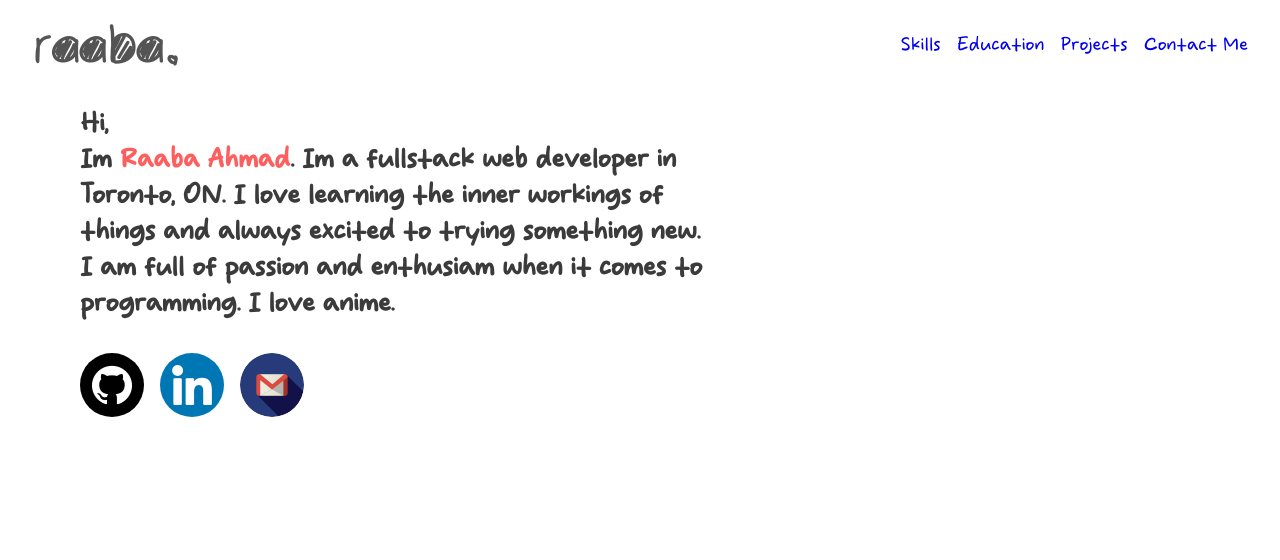
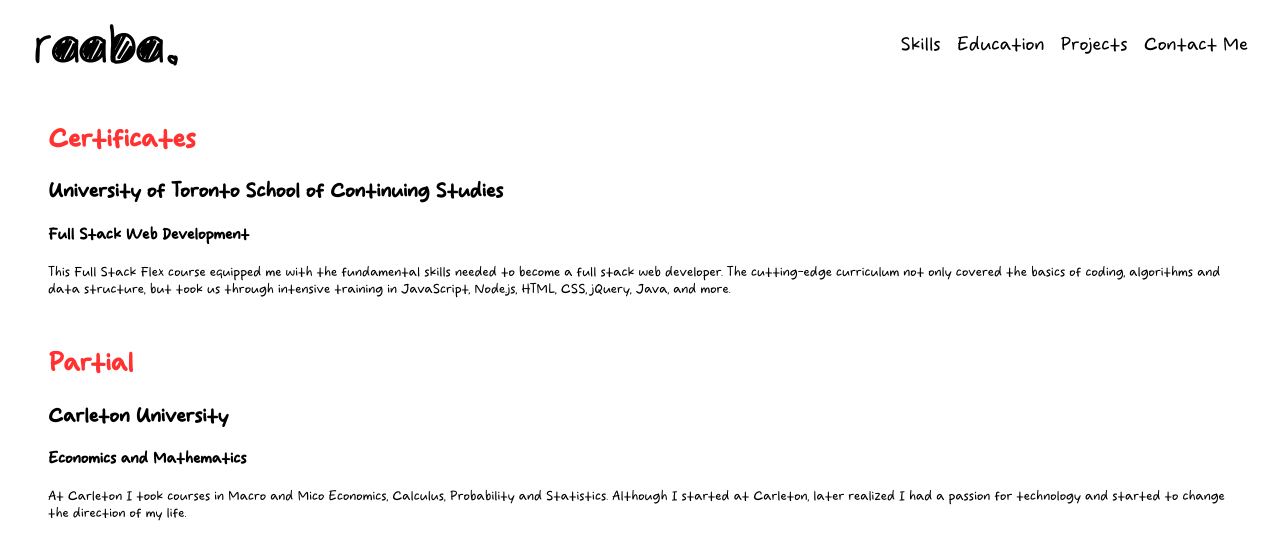
Before and after one commit to raaba241/Professional-Portfolio, a React (Vite) app: page /education in a window 1280 px wide. Shown: the top 560 px of the page. Built offline with nearby package versions, Linux system fonts and the light colour scheme.

Commit message:
added an education section and styled it

```diff
--- a/src/App.jsx
+++ b/src/App.jsx
@@ -3,6 +3,7 @@ import './App.css'
 import Navbar from './assets/components/Navbar'
 import { Routes, Route, BrowserRouter as Router } from "react-router-dom";
 import Banner from './assets/components/Banner'
+import Education from './assets/components/Education';
 
 
 function App() {
@@ -15,7 +16,7 @@ function App() {
           <Route path='/' element={<Navbar />}>
             <Route path='/'element={<Banner/>}/>
             <Route path='/skills'element={<Banner/>}/>
-            <Route path='/education'element={<Banner></Banner>}/>
+            <Route path='/education'element={<Education/>}/>
             <Route path='/projects'element={<Banner></Banner>}/>
             <Route path='/contact-me'element={<Banner></Banner>}/>
           </Route>
--- a/src/assets/components/Banner/index.jsx
+++ b/src/assets/components/Banner/index.jsx
@@ -10,10 +10,6 @@ const Banner = () => {
             <a href="https://github.com/raaba241"><img src={githubIcon} alt="github logo" /></a>
             <a href="https://www.linkedin.com/in/ahmad-raaba-07937129a/"><img src={linkedInIcon} alt="linkedIn logo" /></a>
             <a href="https://github.com/raaba241"><img src={gmailIcon} alt="github logo" /></a>
-
-
-
-
         </div>
 
 
--- a/src/assets/components/Banner/style.css
+++ b/src/assets/components/Banner/style.css
@@ -9,7 +9,7 @@
 }
 
 .name {
-    color: rgba(252, 19, 19, 0.678);
+    color: rgb(255, 49, 49);
 }
 
 a img {
--- /dev/null
+++ b/src/assets/components/Contact/index.jsx
@@ -0,0 +1,6 @@
+const Contact = () => {
+
+    return (
+
+    )
+}
--- /dev/null
+++ b/src/assets/components/Education/index.jsx
@@ -0,0 +1,28 @@
+import "./style.css"
+const Education = () => {
+    return (
+        <>
+            <div className="info-container">
+                <h1>Certificates</h1>
+                <div>
+                    <h2>University of Toronto School of Continuing Studies</h2>
+                    <h3>Full Stack Web Development</h3>
+                    <p>This Full Stack Flex course equipped me with the fundamental skills needed to become a full stack web developer. The cutting-edge curriculum not only covered the basics of coding, algorithms and data structure, but took us through intensive training in JavaScript, Node.js, HTML, CSS, jQuery, Java, and more.</p>
+                </div>
+            </div>
+
+            <div className="info-container">
+                <h1>Partial</h1>
+                <div>
+                    <h2>Carleton University</h2>
+                    <h3>Economics and Mathematics</h3>
+                    <p>At Carleton I took courses in Macro and Mico Economics, Calculus, Probability and Statistics. Although I started at Carleton, later realized I had a passion for technology and started to change the direction of my life. </p>
+                </div>
+
+            </div>
+        </>
+
+    )
+}
+
+export default Education;
--- /dev/null
+++ b/src/assets/components/Education/style.css
@@ -0,0 +1,11 @@
+body {
+    font-family: sugar;
+}
+
+h1 {
+    color: rgb(255, 49, 49);
+}
+
+.info-container {
+    margin: 3rem;
+}
--- a/src/assets/components/Navbar/style.css
+++ b/src/assets/components/Navbar/style.css
@@ -16,7 +16,7 @@
     font-family: titleFont;
     text-decoration: none;
     font-size: 4rem;
-    color: rgba(0, 0, 0, 0.671);
+    color: rgb(0, 0, 0);
     margin-left: 2rem;
 }
 
@@ -27,6 +27,7 @@
     justify-content: center;
     align-items: center;
     font-size: 1.4rem;
+    color: black
 
 }
 
@@ -34,3 +35,12 @@
     margin-top: 2rem;
     margin-right: 1rem;
 }
+
+.link-wrapper .navBtn:hover {
+    color: rgb(252, 252, 252);
+    background-color: rgb(255, 49, 49);
+    transition: 0.3s;
+    padding: 10px 10px;
+    border-radius: 30px;
+
+}
```
Also changed, not shown: src/assets/components/Contact/style.css (added).
